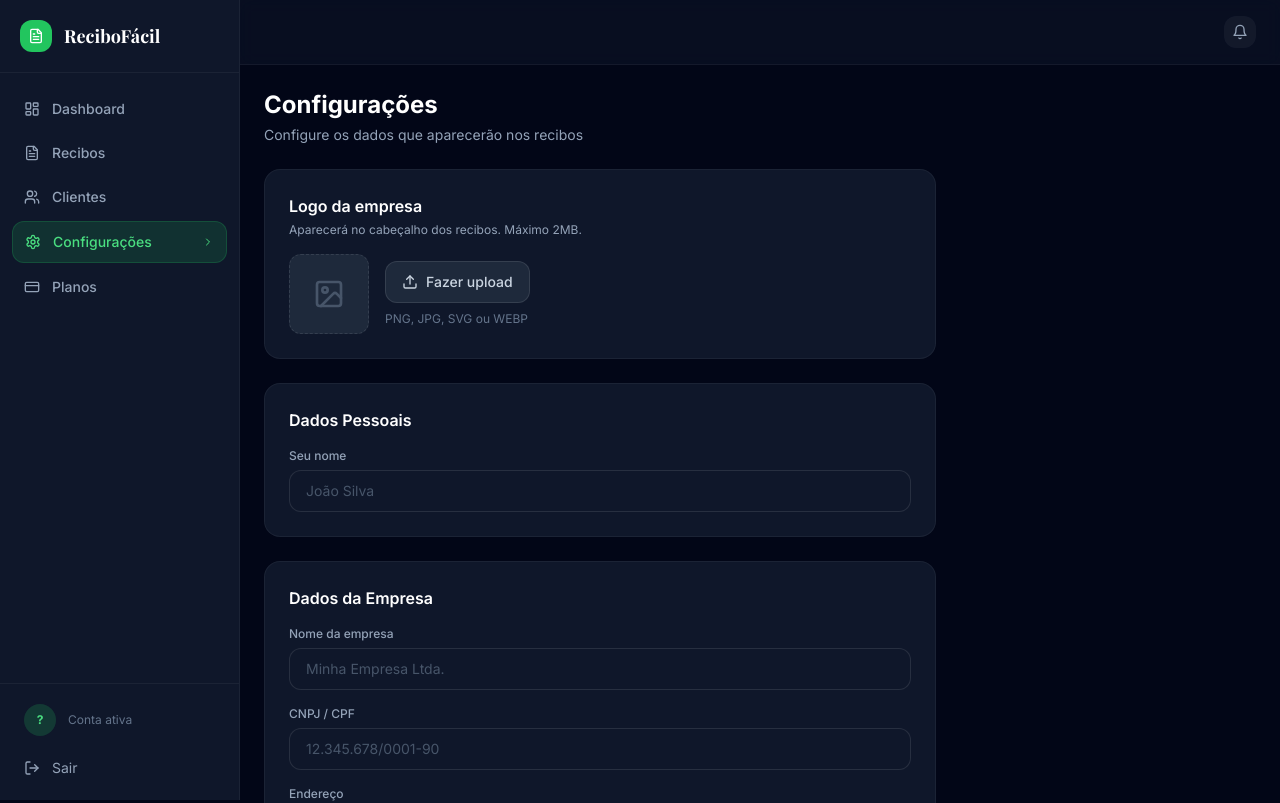
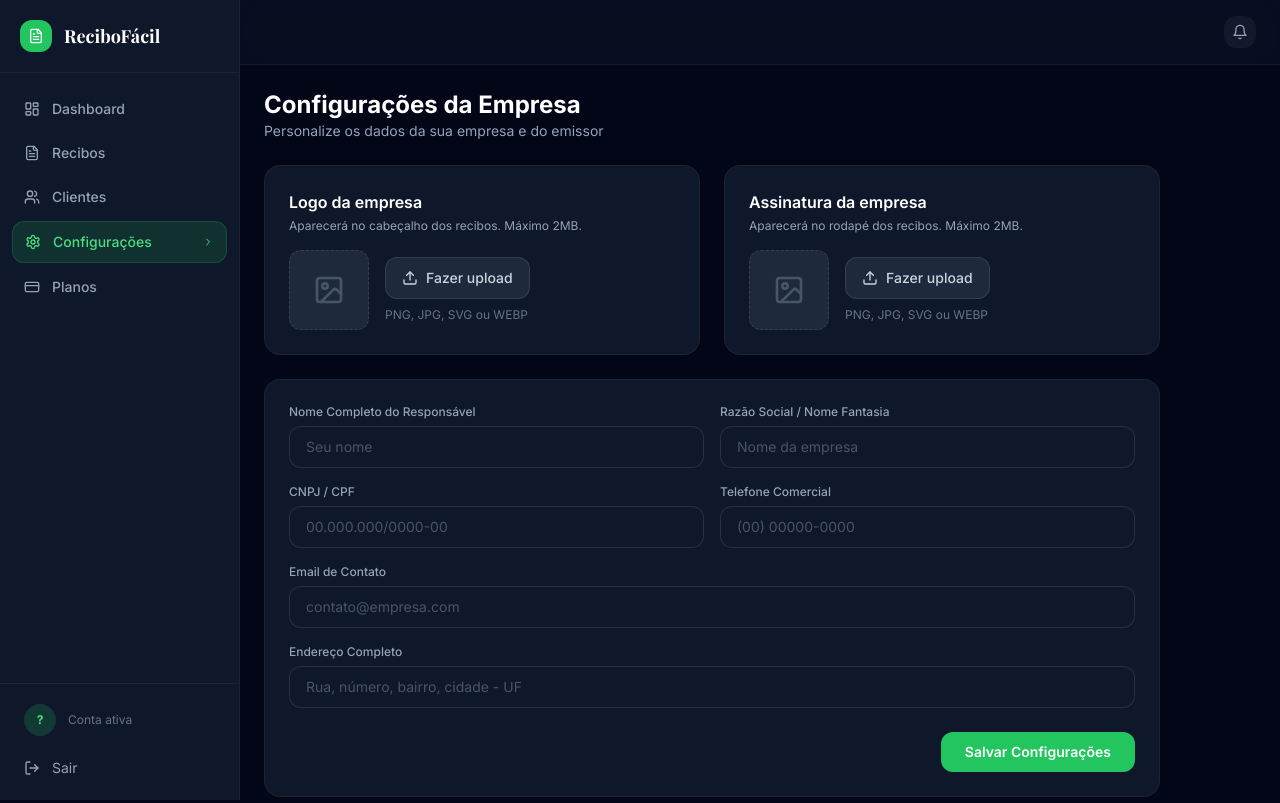
Before and after one commit to hleonardo19832/reciboss, a Next.js app: page /settings in a window 1280 px wide. Shown: the top 803 px of the page. Built offline with nearby package versions, Linux system fonts and the light colour scheme; a web font is replaced by a local one.

Commit message:
Update page.tsx

```diff
--- a/src/app/(app)/settings/page.tsx
+++ b/src/app/(app)/settings/page.tsx
@@ -2,7 +2,7 @@
 
 import { useState, useEffect, useRef } from 'react'
 import { createClient } from '@/lib/supabase/client'
-import { Loader2, CheckCircle, Upload, X, ImageIcon } from 'lucide-react'
+import { Upload, ImageIcon, Loader2, X } from 'lucide-react'
 import { formatDocument } from '@/lib/utils'
 
 export default function SettingsPage() {
@@ -10,7 +10,10 @@ export default function SettingsPage() {
   const [saved, setSaved] = useState(false)
   const [uploadingLogo, setUploadingLogo] = useState(false)
   const [logoUrl, setLogoUrl] = useState<string | null>(null)
+  const [uploadingSignature, setUploadingSignature] = useState(false)
+  const [signatureUrl, setSignatureUrl] = useState<string | null>(null)
   const fileInputRef = useRef<HTMLInputElement>(null)
+  const fileSignatureInputRef = useRef<HTMLInputElement>(null)
   const [form, setForm] = useState({
     full_name: '', company_name: '', company_document: '',
     company_address: '', company_phone: '', company_email: '',
@@ -31,6 +34,7 @@ export default function SettingsPage() {
               company_email: data.company_email || '',
             })
             setLogoUrl(data.company_logo_url || null)
+            setSignatureUrl(data.company_signature_url || null)
           }
         })
       }
@@ -59,7 +63,7 @@ export default function SettingsPage() {
       .upload(path, file, { upsert: true })
 
     if (uploadError) {
-      alert('Erro ao fazer upload. Verifique se o bucket "logos" foi criado no Supabase Storage.')
+      alert('Erro ao fazer upload da imagem.')
       setUploadingLogo(false)
       return
     }
@@ -80,30 +84,82 @@ export default function SettingsPage() {
     setLogoUrl(null)
   }
 
+  const handleSignatureUpload = async (e: React.ChangeEvent<HTMLInputElement>) => {
+    const file = e.target.files?.[0]
+    if (!file) return
+
+    if (file.size > 2 * 1024 * 1024) {
+      alert('A assinatura deve ter no máximo 2MB.')
+      return
+    }
+
+    setUploadingSignature(true)
+    const supabase = createClient()
+    const { data: { user } } = await supabase.auth.getUser()
+    if (!user) return
+
+    const ext = file.name.split('.').pop()
+    const path = `signatures/${user.id}.${ext}`
+
+    const { error: uploadError } = await supabase.storage
+      .from('logos')
+      .upload(path, file, { upsert: true })
+
+    if (uploadError) {
+      alert('Erro ao fazer upload da assinatura. Verifique se o bucket "logos" foi criado no Supabase Storage.')
+      setUploadingSignature(false)
+      return
+    }
+
+    const { data: { publicUrl } } = supabase.storage.from('logos').getPublicUrl(path)
+
+    await supabase.from('profiles').update({ company_signature_url: publicUrl }).eq('id', user.id)
+
+    setSignatureUrl(publicUrl)
+    setUploadingSignature(false)
+  }
+
+  const handleRemoveSignature = async () => {
+    const supabase = createClient()
+    const { data: { user } } = await supabase.auth.getUser()
+    if (!user) return
+    await supabase.from('profiles').update({ company_signature_url: null }).eq('id', user.id)
+    setSignatureUrl(null)
+  }
+
   const handleSubmit = async (e: React.FormEvent) => {
     e.preventDefault()
     setLoading(true)
+    setSaved(false)
+
     const supabase = createClient()
     const { data: { user } } = await supabase.auth.getUser()
     if (!user) return
-    await supabase.from('profiles').upsert({ id: user.id, ...form })
-    setLoading(false)
+
+    const { error } = await supabase.from('profiles').update(form).eq('id', user.id)
+
+    if (!error) {
       setSaved(true)
       setTimeout(() => setSaved(false), 3000)
+    } else {
+      alert('Erro ao salvar configurações.')
+    }
+    setLoading(false)
   }
 
   const inputClass = "w-full bg-slate-900 border border-white/10 rounded-xl px-4 py-2.5 text-white placeholder-slate-600 text-sm focus:outline-none focus:border-brand-500 transition-colors"
   const labelClass = "block text-slate-400 text-xs font-medium mb-1.5"
 
   return (
-    <div className="animate-fade-in max-w-2xl">
-      <div className="mb-6">
-        <h1 className="text-2xl font-bold text-white">Configurações</h1>
-        <p className="text-slate-400 text-sm mt-1">Configure os dados que aparecerão nos recibos</p>
+    <div className="animate-fade-in max-w-4xl space-y-6">
+      <div>
+        <h1 className="text-2xl font-bold text-white">Configurações da Empresa</h1>
+        <p className="text-slate-400 text-sm">Personalize os dados da sua empresa e do emissor</p>
       </div>
 
       {/* Logo upload */}
-      <div className="bg-slate-900 border border-white/5 rounded-2xl p-6 mb-6">
+      <div className="grid md:grid-cols-2 gap-6 mb-6">
+        <div className="bg-slate-900 border border-white/5 rounded-2xl p-6">
           <h2 className="text-white font-semibold mb-1">Logo da empresa</h2>
           <p className="text-slate-400 text-xs mb-4">Aparecerá no cabeçalho dos recibos. Máximo 2MB.</p>
 
@@ -147,48 +203,134 @@ export default function SettingsPage() {
           </div>
         </div>
 
-      <form onSubmit={handleSubmit} className="space-y-6">
+        {/* Signature upload */}
         <div className="bg-slate-900 border border-white/5 rounded-2xl p-6">
-          <h2 className="text-white font-semibold mb-4">Dados Pessoais</h2>
+          <h2 className="text-white font-semibold mb-1">Assinatura da empresa</h2>
+          <p className="text-slate-400 text-xs mb-4">Aparecerá no rodapé dos recibos. Máximo 2MB.</p>
+
+          <div className="flex items-center gap-4">
+            {signatureUrl ? (
+              <div className="relative">
+                <img src={signatureUrl} alt="Assinatura" className="w-20 h-20 rounded-xl object-contain bg-white p-2 border border-white/10" />
+                <button
+                  onClick={handleRemoveSignature}
+                  className="absolute -top-2 -right-2 w-6 h-6 bg-red-500 hover:bg-red-400 rounded-full flex items-center justify-center transition-colors"
+                >
+                  <X className="w-3 h-3 text-white" />
+                </button>
+              </div>
+            ) : (
+              <div className="w-20 h-20 rounded-xl bg-slate-800 border border-white/10 border-dashed flex items-center justify-center">
+                <ImageIcon className="w-8 h-8 text-slate-600" />
+              </div>
+            )}
+
             <div>
-            <label className={labelClass}>Seu nome</label>
-            <input type="text" value={form.full_name} onChange={e => setForm(p => ({ ...p, full_name: e.target.value }))} placeholder="João Silva" className={inputClass} />
-          </div>
-        </div>
-
-        <div className="bg-slate-900 border border-white/5 rounded-2xl p-6">
-          <h2 className="text-white font-semibold mb-4">Dados da Empresa</h2>
-          <div className="space-y-4">
-            <div>
-              <label className={labelClass}>Nome da empresa</label>
-              <input type="text" value={form.company_name} onChange={e => setForm(p => ({ ...p, company_name: e.target.value }))} placeholder="Minha Empresa Ltda." className={inputClass} />
-            </div>
-            <div>
-              <label className={labelClass}>CNPJ / CPF</label>
-              <input type="text" value={form.company_document} onChange={e => setForm(p => ({ ...p, company_document: formatDocument(e.target.value) }))} placeholder="12.345.678/0001-90" className={inputClass} />
-            </div>
-            <div>
-              <label className={labelClass}>Endereço</label>
-              <input type="text" value={form.company_address} onChange={e => setForm(p => ({ ...p, company_address: e.target.value }))} placeholder="Rua das Flores, 123 - Cidade/UF" className={inputClass} />
-            </div>
-            <div className="grid sm:grid-cols-2 gap-4">
-              <div>
-                <label className={labelClass}>Telefone</label>
-                <input type="tel" value={form.company_phone} onChange={e => setForm(p => ({ ...p, company_phone: e.target.value }))} placeholder="(41) 3333-3333" className={inputClass} />
-              </div>
-              <div>
-                <label className={labelClass}>Email</label>
-                <input type="email" value={form.company_email} onChange={e => setForm(p => ({ ...p, company_email: e.target.value }))} placeholder="contato@empresa.com" className={inputClass} />
+              <input
+                ref={fileSignatureInputRef}
+                type="file"
+                accept="image/png,image/jpeg,image/webp,image/svg+xml"
+                onChange={handleSignatureUpload}
+                className="hidden"
+              />
+              <button
+                onClick={() => fileSignatureInputRef.current?.click()}
+                disabled={uploadingSignature}
+                className="flex items-center gap-2 bg-slate-800 hover:bg-slate-700 disabled:opacity-60 text-slate-300 hover:text-white px-4 py-2.5 rounded-xl text-sm font-medium transition-colors border border-white/10"
+              >
+                {uploadingSignature
+                  ? <Loader2 className="w-4 h-4 animate-spin" />
+                  : <Upload className="w-4 h-4" />}
+                {uploadingSignature ? 'Enviando...' : signatureUrl ? 'Trocar assinatura' : 'Fazer upload'}
+              </button>
+              <p className="text-slate-500 text-xs mt-2">PNG, JPG, SVG ou WEBP</p>
             </div>
           </div>
         </div>
       </div>
 
-        <button type="submit" disabled={loading} className="w-full bg-brand-500 hover:bg-brand-400 disabled:opacity-60 text-white py-3 rounded-xl font-semibold text-sm transition-all flex items-center justify-center gap-2">
+      <form onSubmit={handleSubmit} className="bg-slate-900 border border-white/5 rounded-2xl p-6 space-y-4">
+        <div className="grid sm:grid-cols-2 gap-4">
+          <div>
+            <label className={labelClass}>Nome Completo do Responsável</label>
+            <input
+              type="text"
+              value={form.full_name}
+              onChange={e => setForm(p => ({ ...p, full_name: e.target.value }))}
+              placeholder="Seu nome"
+              className={inputClass}
+            />
+          </div>
+          <div>
+            <label className={labelClass}>Razão Social / Nome Fantasia</label>
+            <input
+              type="text"
+              value={form.company_name}
+              onChange={e => setForm(p => ({ ...p, company_name: e.target.value }))}
+              placeholder="Nome da empresa"
+              className={inputClass}
+            />
+          </div>
+        </div>
+
+        <div className="grid sm:grid-cols-2 gap-4">
+          <div>
+            <label className={labelClass}>CNPJ / CPF</label>
+            <input
+              type="text"
+              value={form.company_document}
+              onChange={e => setForm(p => ({ ...p, company_document: formatDocument(e.target.value) }))}
+              placeholder="00.000.000/0000-00"
+              className={inputClass}
+            />
+          </div>
+          <div>
+            <label className={labelClass}>Telefone Comercial</label>
+            <input
+              type="tel"
+              value={form.company_phone}
+              onChange={e => setForm(p => ({ ...p, company_phone: e.target.value }))}
+              placeholder="(00) 00000-0000"
+              className={inputClass}
+            />
+          </div>
+        </div>
+
+        <div>
+          <label className={labelClass}>Email de Contato</label>
+          <input
+            type="email"
+            value={form.company_email}
+            onChange={e => setForm(p => ({ ...p, company_email: e.target.value }))}
+            placeholder="contato@empresa.com"
+            className={inputClass}
+          />
+        </div>
+
+        <div>
+          <label className={labelClass}>Endereço Completo</label>
+          <input
+            type="text"
+            value={form.company_address}
+            onChange={e => setForm(p => ({ ...p, company_address: e.target.value }))}
+            placeholder="Rua, número, bairro, cidade - UF"
+            className={inputClass}
+          />
+        </div>
+
+        <div className="flex items-center justify-end gap-3 pt-2">
+          {saved && (
+            <span className="text-emerald-400 text-sm font-medium animate-fade-in">✓ Alterações salvas!</span>
+          )}
+          <button
+            type="submit"
+            disabled={loading}
+            className="bg-brand-500 hover:bg-brand-400 disabled:opacity-60 text-white px-6 py-2.5 rounded-xl text-sm font-semibold transition-all hover:shadow-lg hover:shadow-brand-500/25 flex items-center gap-2"
+          >
             {loading && <Loader2 className="w-4 h-4 animate-spin" />}
-          {saved && <CheckCircle className="w-4 h-4" />}
-          {loading ? 'Salvando...' : saved ? 'Salvo!' : 'Salvar configurações'}
+            Salvar Configurações
           </button>
+        </div>
       </form>
     </div>
   )
```
Lines whose indentation alone changed are shown as unchanged.
